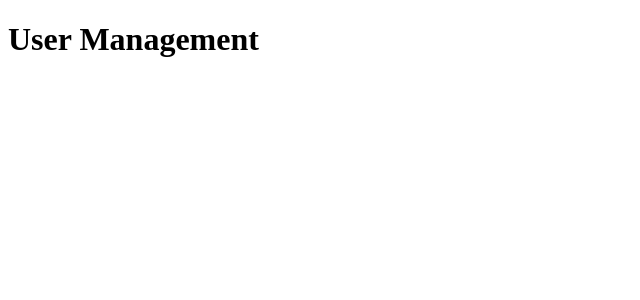
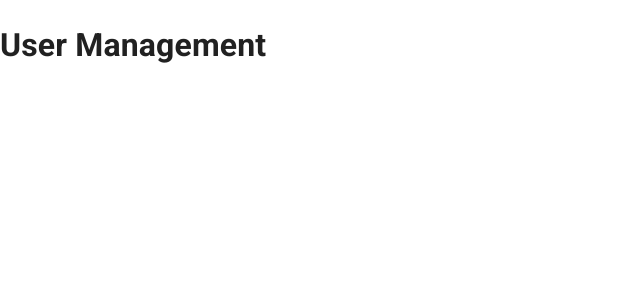
Before and after one commit to viniciusbsneto/user-management-dashboard-vite, a React (Vite) app: page / in a window 1280 px wide. Shown: the top 300 px of the page, without its empty margins (0-640 px from the left). Built offline with nearby package versions, Linux system fonts and the light colour scheme.

Commit message:
chore: setup Material UI

```diff
--- a/index.html
+++ b/index.html
@@ -2,7 +2,13 @@
 <html lang="en">
   <head>
     <meta charset="UTF-8" />
-    <link rel="icon" type="image/svg+xml" href="/vite.svg" />
+    <link rel="preconnect" href="https://fonts.googleapis.com" />
+    <link rel="preconnect" href="https://fonts.gstatic.com" crossorigin />
+    <link
+      rel="stylesheet"
+      href="https://fonts.googleapis.com/css2?family=Roboto:wght@300;400;500;700&display=swap"
+    />
+
     <meta name="viewport" content="width=device-width, initial-scale=1.0" />
     <title>User Management</title>
   </head>
--- a/package.json
+++ b/package.json
@@ -10,6 +10,10 @@
     "preview": "vite preview"
   },
   "dependencies": {
+    "@emotion/react": "^11.14.0",
+    "@emotion/styled": "^11.14.0",
+    "@mui/icons-material": "^7.1.0",
+    "@mui/material": "^7.1.0",
     "react": "^19.1.0",
     "react-dom": "^19.1.0",
     "react-router": "^7.6.0"
--- a/src/App.tsx
+++ b/src/App.tsx
@@ -1,9 +1,14 @@
 import { BrowserRouter, Route, Routes } from 'react-router'
+import { createTheme, CssBaseline, ThemeProvider } from '@mui/material'
 
 import { NotFound, SignIn, SignUp, Users } from './pages'
 
 function App() {
+  const theme = createTheme()
+
   return (
+    <ThemeProvider theme={theme}>
+      <CssBaseline />
       <BrowserRouter>
         <Routes>
           <Route path="/" element={<Users />} />
@@ -12,6 +17,7 @@
           <Route path="*" element={<NotFound />} />
         </Routes>
       </BrowserRouter>
+    </ThemeProvider>
   )
 }
 
```
Also changed, not shown: 1 other file (tests, documents, lock files or other folders). Lines whose indentation alone changed are shown as unchanged.
